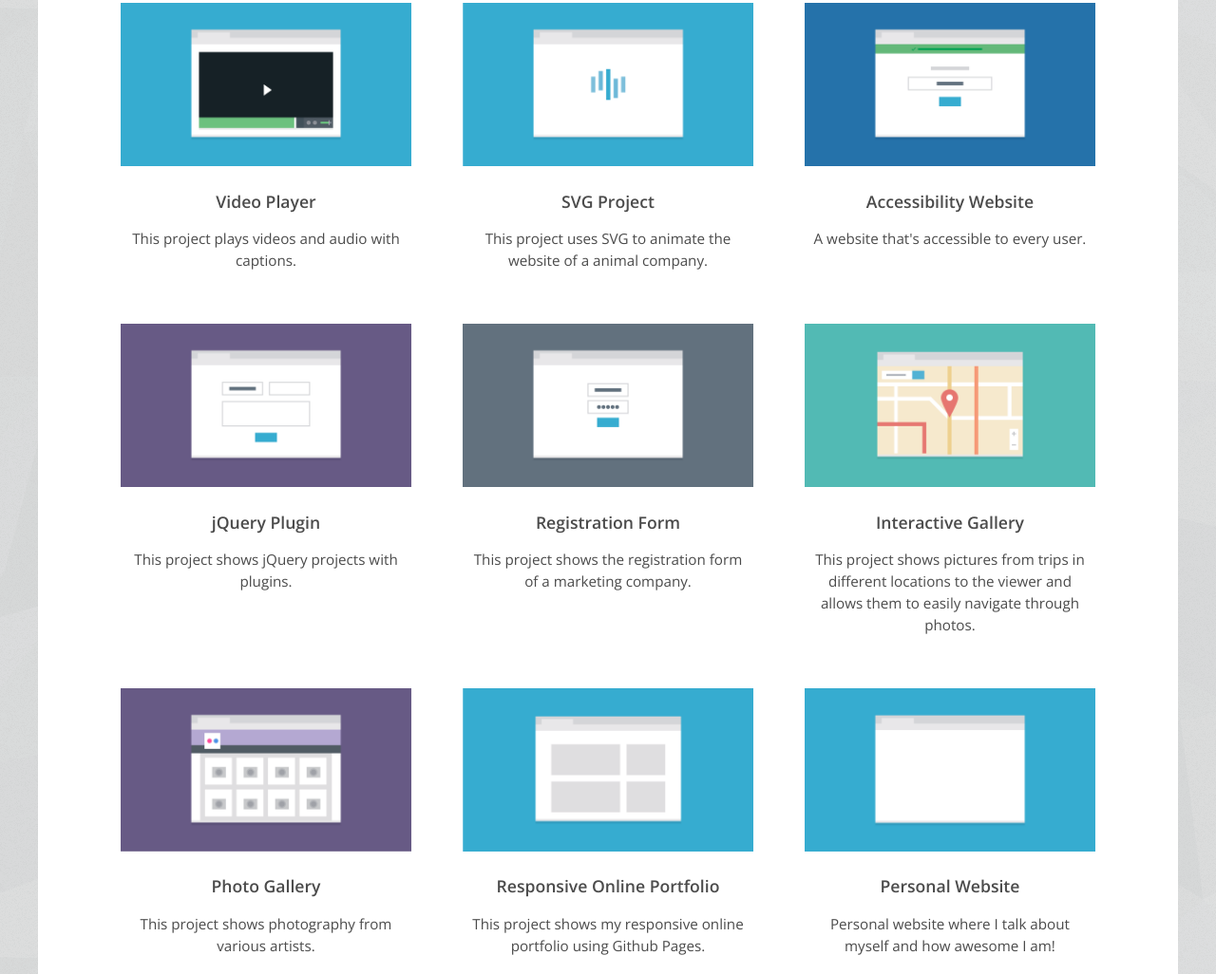
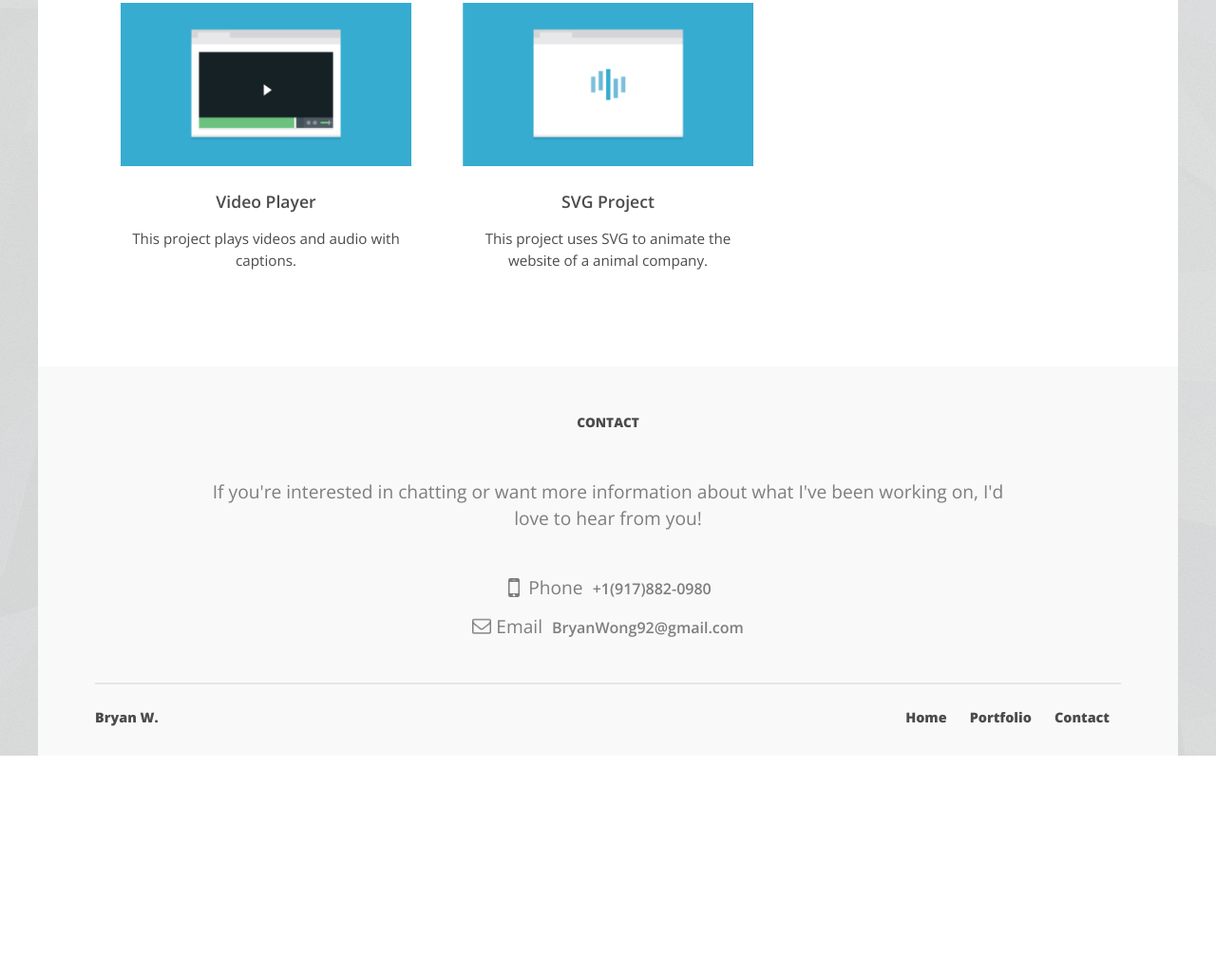
Before and after one commit to BryanWong92/Responsive-Page-Site, a plain HTML site: page index.html in a window 1280 px wide. Shown: the part 895-1921 px from the top of the page at 95% size. After the commit the page ends 1691 px from the top, so only its background shows below. Drawn offline with nearby package versions, Linux system fonts and the light colour scheme.

Commit message:
Update index.html

```diff
--- a/index.html
+++ b/index.html
@@ -82,55 +82,6 @@
             <h3>SVG Project</h3>
           </a>
           <p>This project uses SVG to animate the website of a animal company.</p>
-        </li>
-        <li>
-          <a href="http://bryanwong92.github.io/accessibility-refactor-master">
-            <img src="./img/portfolio-3.png" alt="Accessibility project thumbnail.">
-            <h3>Accessibility Website</h3>
-          </a>
-          <p>A website that's accessible to every user.</p>
-        </li>
-        <li>
-          <a href="http://bryanwong92.github.io/Jquery-Plugin">
-            <img src="./img/portfolio-12.png" alt="jQuery Plugin project thumbnail.">
-            <h3>jQuery Plugin</h3>
-          </a>
-          <p>This project shows jQuery projects with plugins.</p>
-        </li>
-        <li>
-          <a href="http://bryanwong92.github.io/registration-form-master">
-            <img src="./img/portfolio-4.png" alt="Registration page project thumbnail.">
-            <h3>Registration Form</h3>
-          </a>
-          <p>This project shows the registration form of a marketing company.</p>
-        </li>
-        <li>
-          <a href="http://bryanwong92.github.io/interactive-gallery-master">
-            <img src="./img/portfolio-6.png" alt="Interactive gallery thumbnail.">
-            <h3>Interactive Gallery</h3>
-          </a>
-          <p>This project shows pictures from trips in different locations to the viewer and allows them to easily navigate through photos.</p>
-        </li>
-        <li>
-          <a href="http://bryanwong92.github.io/performance-optimization-master">
-            <img src="./img/portfolio-5.png" alt="Photo gallery project thumbnail">
-            <h3>Photo Gallery</h3>
-          </a>
-          <p>This project shows photography from various artists.</p>
-        </li>
-        <li>
-          <a href="http://bryanwong92.github.io/responsive-page-master">
-            <img src="./img/portfolio-1.png" alt="Portfolio page project thumbnail.">
-            <h3>Responsive Online Portfolio</h3>
-          </a>
-          <p>This project shows my responsive online portfolio using Github Pages.</p>
-        </li>
-        <li>
-          <a href="http://bryanwong92.github.io/personal-site-master">
-            <img src="./img/portfolio-15.png" alt="Personal page project thumbnail.">
-            <h3>Personal Website</h3>
-          </a>
-          <p>Personal website where I talk about myself and how awesome I am!</p>
         </li>
       </ul>
     </section>
```
